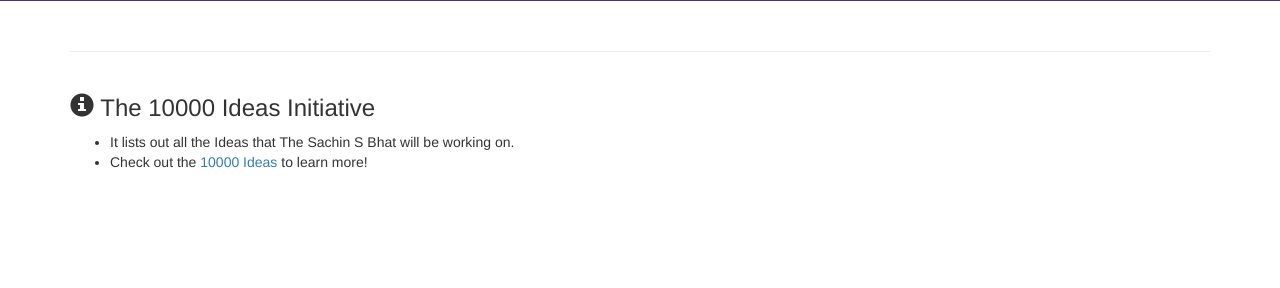
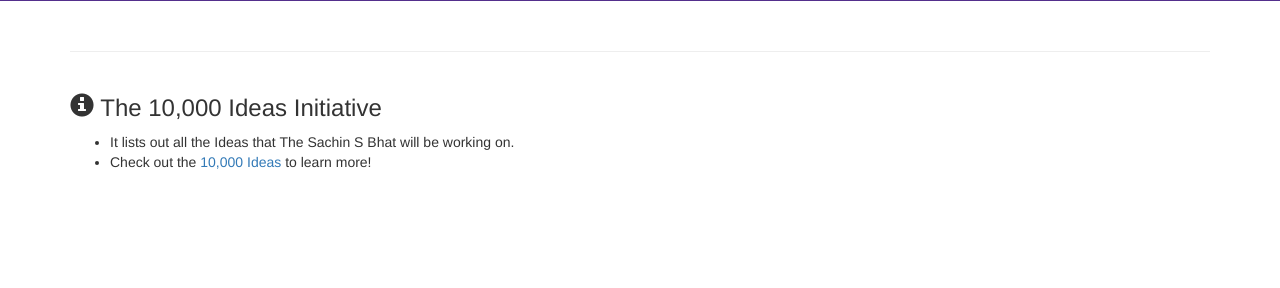
Before and after one commit to TheSachinSBhat/website, a Django app: page / in a window 1280 px wide. Shown: the part 360-648 px from the top of the page. Run offline with Django 3.2, Linux system fonts and the light colour scheme; some libraries are stand-ins or nearby versions.

Commit message:
Commit #7: Rename 10000 to 10,000

```diff
--- a/hello/templates/ideas.html
+++ b/hello/templates/ideas.html
@@ -5,8 +5,8 @@
 
 <div class="jumbotron text-center">
   <div class="container">
-    <h1>10000 Ideas</h1>
-    <p>The 10000 Ideas Initiative</p>
+    <h1>10,000 Ideas</h1>
+    <p>The 10,000 Ideas Initiative</p>
   </div>
 </div>
 <div class="container">
--- a/hello/templates/index.html
+++ b/hello/templates/index.html
@@ -13,10 +13,10 @@
   <hr>
   <div class="row">
     <div class="col-md-6">
-      <h3><span class="glyphicon glyphicon-info-sign"></span> The 10000 Ideas Initiative</h3>
+      <h3><span class="glyphicon glyphicon-info-sign"></span> The 10,000 Ideas Initiative</h3>
       <ul>
         <li>It lists out all the Ideas that The Sachin S Bhat will be working on.</li>
-        <li>Check out the <a href="http://sachinbhat.herokuapp.com/ideas/">10000 Ideas</a> to learn more!</li>
+        <li>Check out the <a href="http://sachinbhat.herokuapp.com/ideas/">10,000 Ideas</a> to learn more!</li>
       </ul>
     </div>
   </div>
```
